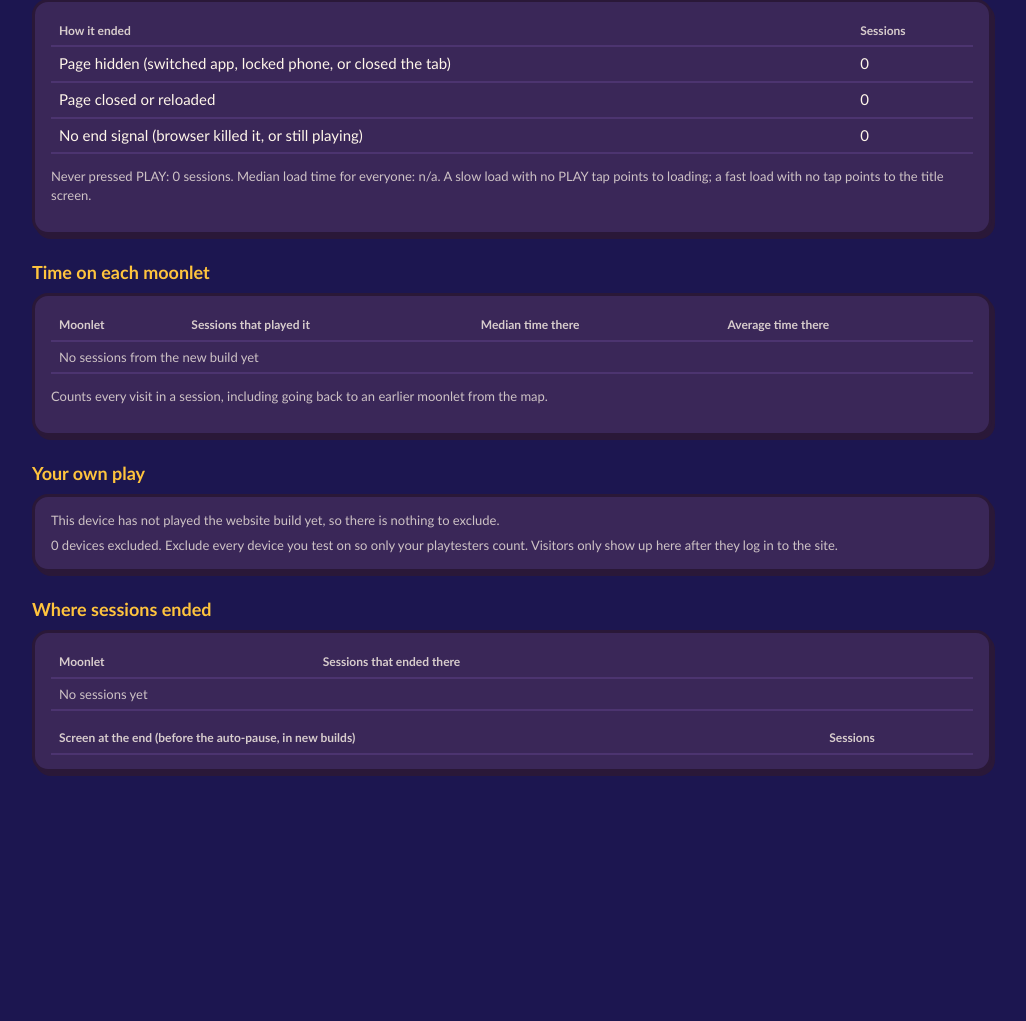
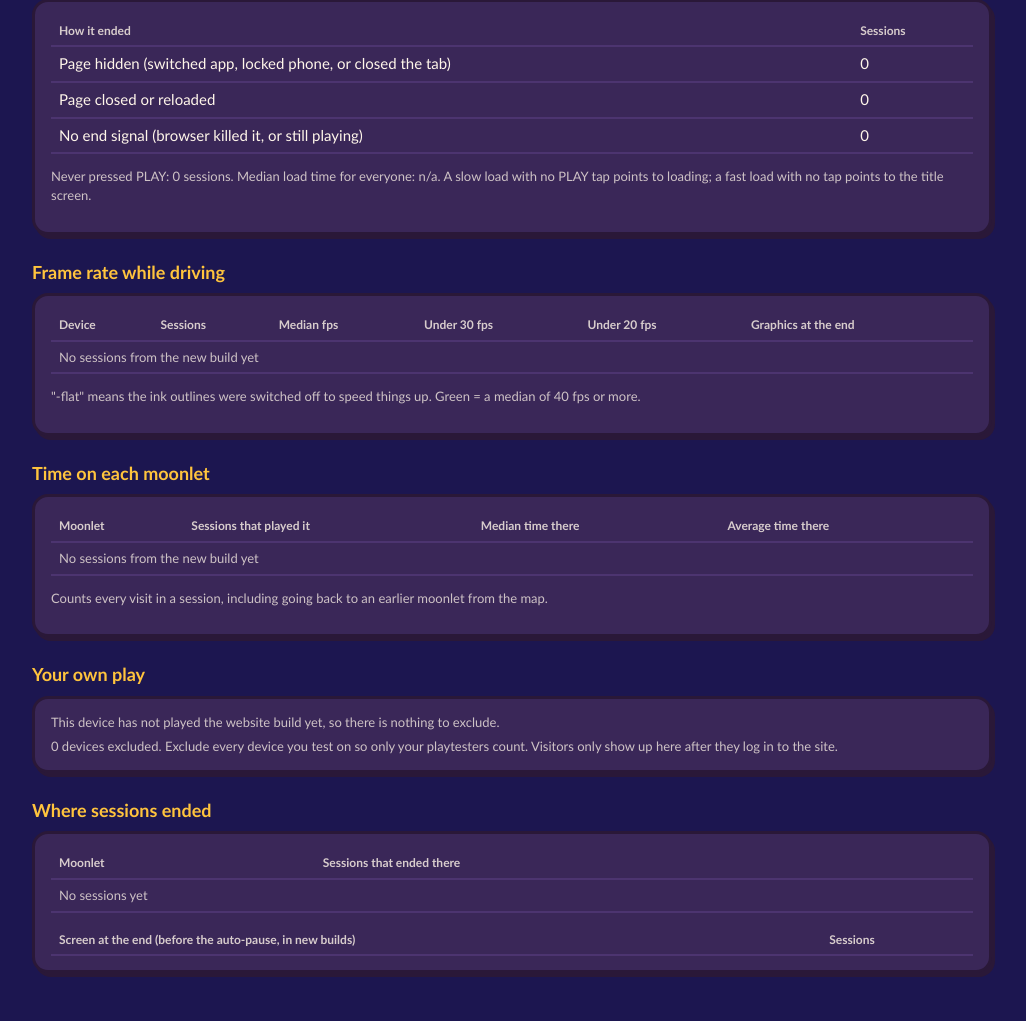
Before and after one commit to BrokenClarinet/moonlet-rally, a PHP site: page /site/stats.php in a window 1280 px wide. Shown: the part 483-1504 px from the top of the page, without its empty margins (128-1154 px from the left). Before the commit the page ends 1259 px from the top, so only its background shows below. Run offline with PHP 8.4, Linux system fonts and the light colour scheme; the visitor is signed in with stand-in values (Sample User, id 1); lists and menus that the app fills with data are empty.

Commit message:
Log driving fps and final graphics level; show performance by device on the stats panel
Co-Authored-By: Claude Opus 5.5 <noreply@anthropic.com>
Claude-Session: https://claude.ai/code/session_017MP39XdcgEFxxS4n2MmUqU

```diff
--- a/index.html
+++ b/index.html
@@ -1186,7 +1186,7 @@ function spawn(at, up, color, spread) {
 
 // ---------------------------------------------------------------- game state & save
 const SAVE_KEY = 'moonletRally.v1';
-const playLog = { t: 0, m: {}, ld: 0 }; // playtest timing (only sent on the website build)
+const playLog = { t: 0, m: {}, ld: 0, fs: 0, fn: 0 }; // playtest timing (only sent on the website build)
 const G = { at: null, curFrac: 0, up: {}, gems: 0, tires: 0, sprink: 0, done: [], planetIdx: 0, nitro: 0.5, cur: { silo: 0, lvl: 0 }, car: { ...DEFAULT_CAR }, owned: [], stats: {}, siloLvl: 0, lifeV: 2, missions: null, mDone: 0, daily: null };
 const store = { get() { try { return JSON.parse(localStorage.getItem(SAVE_KEY)); } catch { return null; } }, set(v) { try { localStorage.setItem(SAVE_KEY, JSON.stringify(v)); } catch {} } };
 const b64 = (u8) => { let s = ''; for (let i = 0; i < u8.length; i += 0x8000) s += String.fromCharCode.apply(null, u8.subarray(i, i + 0x8000)); return btoa(s); };
@@ -3046,6 +3046,7 @@ function bigMoment(word) {
 const fpsHist = []; let aqLast = 0;
 function autoQuality(f, now) {
   const live = started && !paused && !garageOpen && !gardenOpen && !modal && !Platform.adBusy && S.mode === 'drive' && !document.hidden;
+  if (live && f < 250) { playLog.fs += f; playLog.fn++; } // average driving frame rate, for the playtest panel
   // last step, only when already on Low and still under 30 fps: drop the ink outlines (they double the draw calls)
   const atFloor = SET.quality === 'low' && (!SET.outlines || SET.oUser);
   if (!live || SET.qUser || atFloor) { fpsHist.length = 0; return; }
@@ -3100,7 +3101,7 @@ if (window.MR_LOG && window.MR_PLATFORM !== 'poki') {
   // the game auto-pauses when the tab is hidden, so remember the screen from just before that: that's where the player really left
   let live = 'title'; setInterval(() => { if (!document.hidden) live = screen(); }, 1000);
   const mt = () => { const o = {}; for (const k of Object.keys(playLog.m).slice(-40)) o[k] = Math.round(playLog.m[k]); return o; };
-  const send = (end, why = '') => { const body = JSON.stringify({ sid, vid, t: Math.round(playLog.t), moon: G.planetIdx, scr: end ? live : screen(), dev: touch.active ? 'phone' : 'desktop', ret, end, why, mt: mt(), ld: playLog.ld, pl: started ? 1 : 0 });
+  const send = (end, why = '') => { const body = JSON.stringify({ sid, vid, t: Math.round(playLog.t), moon: G.planetIdx, scr: end ? live : screen(), dev: touch.active ? 'phone' : 'desktop', ret, end, why, mt: mt(), ld: playLog.ld, pl: started ? 1 : 0, fps: playLog.fn ? Math.round(playLog.fs / playLog.fn) : 0, q: SET.quality + (SET.outlines ? '' : '-flat') });
     try { if (end && navigator.sendBeacon) navigator.sendBeacon(window.MR_LOG, new Blob([body], { type: 'application/json' })); else fetch(window.MR_LOG, { method: 'POST', body, headers: { 'Content-Type': 'application/json' }, keepalive: true }).catch(() => {}); } catch (e) {} };
   setInterval(() => { if (!document.hidden) send(false); }, 30000);
   setTimeout(() => send(false), 5000);
--- a/site/log.php
+++ b/site/log.php
@@ -21,6 +21,8 @@ $row = [
   'why' => in_array($in['why'] ?? '', ['hidden', 'unload'], true) ? $in['why'] : '',
   'ld'  => max(0, min(600000, (int)($in['ld'] ?? 0))),
   'pl'  => !empty($in['pl']) ? 1 : 0,
+  'fps' => max(0, min(240, (int)($in['fps'] ?? 0))),
+  'q'   => in_array($in['q'] ?? '', ['high', 'medium', 'low', 'high-flat', 'medium-flat', 'low-flat'], true) ? $in['q'] : '',
   'mt'  => [],
 ];
 // seconds spent on each moonlet this session (index => seconds), kept small
--- a/site/stats.php
+++ b/site/stats.php
@@ -70,6 +70,9 @@ foreach ($all as $r) {
   if (empty($r['pl'])) { $noPlay++; if (!empty($r['ld'])) $titleLoads[] = $r['ld']; }
 }
 ksort($reach);
+// performance by device: is phone quitting about the content or about the frame rate?
+$perf = [];
+foreach ($all as $r) { if (empty($r['fps'])) continue; $d = $r['dev']; $perf[$d]['fps'][] = $r['fps']; $perf[$d]['q'][$r['q'] ?: '?'] = ($perf[$d]['q'][$r['q'] ?: '?'] ?? 0) + 1; $perf[$d]['t'][] = $r['t']; }
 $quitMoon = []; $quitScr = [];
 foreach ($all as $r) { $quitMoon[$r['moon']] = ($quitMoon[$r['moon']] ?? 0) + 1; $quitScr[$r['scr'] ?: '?'] = ($quitScr[$r['scr'] ?: '?'] ?? 0) + 1; }
 ksort($quitMoon); arsort($quitScr);
@@ -121,6 +124,14 @@ $h = fn($s) => htmlspecialchars((string)$s, ENT_QUOTES);
 </table>
 <p class="muted">Never pressed PLAY: <?= $noPlay ?> session<?= $noPlay === 1 ? '' : 's' ?><?= $titleLoads ? ', median load time ' . round($med($titleLoads) / 1000, 1) . ' s' : '' ?>. Median load time for everyone: <?= $loads ? round($med($loads) / 1000, 1) . ' s' : 'n/a' ?>. A slow load with no PLAY tap points to loading; a fast load with no tap points to the title screen.</p></div>
 
+<h2>Frame rate while driving</h2>
+<div class="card"><table><tr><th>Device</th><th>Sessions</th><th>Median fps</th><th>Under 30 fps</th><th>Under 20 fps</th><th>Graphics at the end</th></tr>
+<?php foreach ($perf as $d => $pf): $n = count($pf['fps']); $u30 = count(array_filter($pf['fps'], fn($f) => $f < 30)); $u20 = count(array_filter($pf['fps'], fn($f) => $f < 20)); arsort($pf['q']); ?>
+<tr><td><b><?= $h(ucfirst($d)) ?></b></td><td><?= $n ?></td><td class="<?= $cls($med($pf['fps']) >= 40) ?>"><?= round($med($pf['fps'])) ?></td><td><?= $pct($u30 / $n) ?></td><td><?= $pct($u20 / $n) ?></td><td><?= $h(implode(', ', array_map(fn($k, $v) => "$k $v", array_keys($pf['q']), $pf['q']))) ?></td></tr>
+<?php endforeach; ?>
+<?php if (!$perf): ?><tr><td colspan="6" class="muted">No sessions from the new build yet</td></tr><?php endif; ?>
+</table><p class="muted">"-flat" means the ink outlines were switched off to speed things up. Green = a median of 40 fps or more.</p></div>
+
 <h2>Time on each moonlet</h2>
 <div class="card"><table><tr><th>Moonlet</th><th>Sessions that played it</th><th>Median time there</th><th>Average time there</th></tr>
 <?php foreach ($reach as $m => $list): ?><tr><td>Moonlet <?= $roman($m + 1) ?></td><td><?= count($list) ?></td><td><?= $fmtT($med($list)) ?></td><td><?= $fmtT(array_sum($list) / count($list)) ?></td></tr><?php endforeach; ?>
```
Also changed, not shown: README.md.
